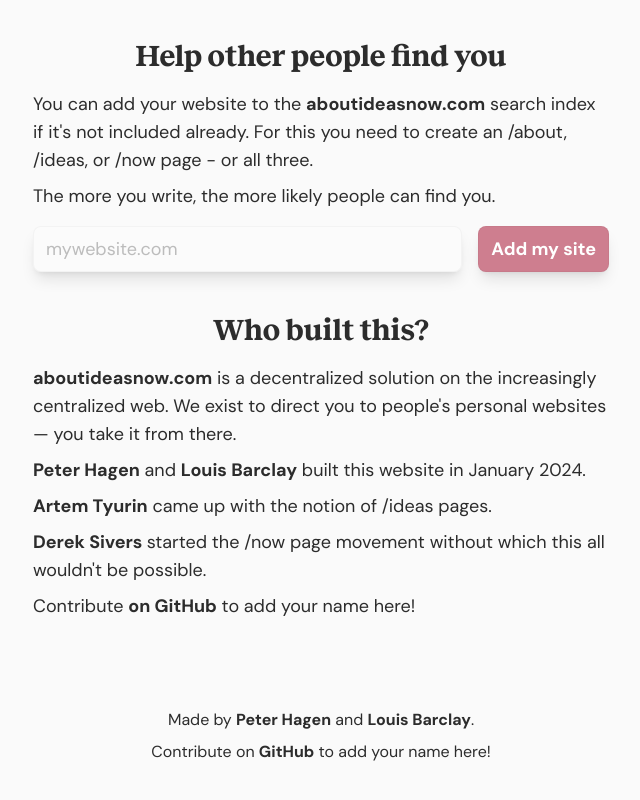
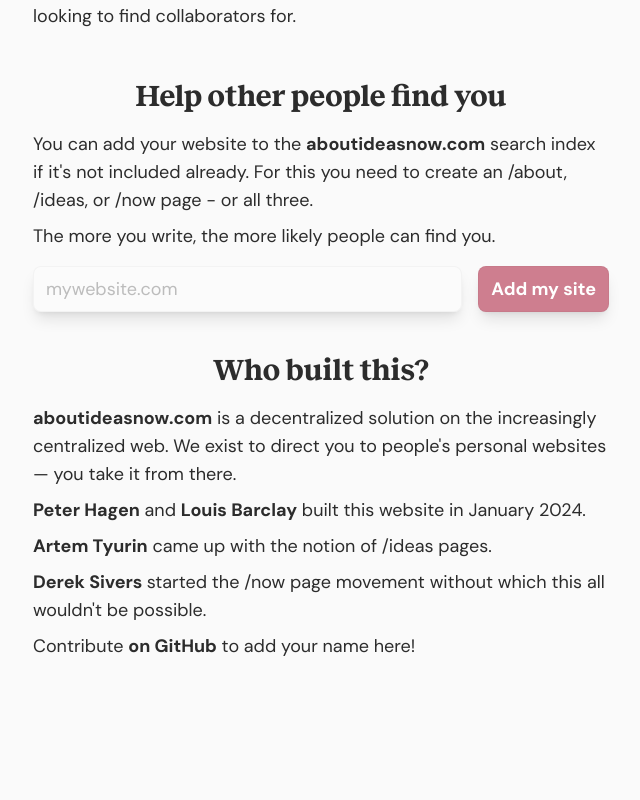
Before and after one commit to lindylearn/aboutideasnow, a SvelteKit app in the folder apps/web/: page /about in a window 1280 px wide. Shown: the part 732-1532 px from the top of the page, without its empty margins (319-959 px from the left). After the commit the page ends 1440 px from the top, so only its background shows below. Built offline with nearby package versions, Linux system fonts and the light colour scheme.

Commit message:
feat: add GitHub corner and tweak footer

```diff
--- a/apps/web/src/routes/+layout.svelte
+++ b/apps/web/src/routes/+layout.svelte
@@ -14,6 +14,55 @@
 <div
     class="flex flex-col items-center min-h-screen gap-5 p-5 mb-5 md:gap-10 bg-background font-text text-text animate-fadein"
 >
+    <!-- Very ugly piece of code here for GitHub corner, but it's quick and dirty -->
+    <a
+        href="https://github.com/lindylearn/ideasideasideas"
+        class="github-corner"
+        aria-label="View source on GitHub"
+        ><svg
+            width="80"
+            height="80"
+            viewBox="0 0 250 250"
+            style="fill:{colorPalette[3]}; color:#fff; position: absolute; top: 0; border: 0; right: 0;"
+            aria-hidden="true"
+            ><path d="M0,0 L115,115 L130,115 L142,142 L250,250 L250,0 Z"></path><path
+                d="M128.3,109.0 C113.8,99.7 119.0,89.6 119.0,89.6 C122.0,82.7 120.5,78.6 120.5,78.6 C119.2,72.0 123.4,76.3 123.4,76.3 C127.3,80.9 125.5,87.3 125.5,87.3 C122.9,97.6 130.6,101.9 134.4,103.2"
+                fill="currentColor"
+                style="transform-origin: 130px 106px;"
+                class="octo-arm"
+            ></path><path
+                d="M115.0,115.0 C114.9,115.1 118.7,116.5 119.8,115.4 L133.7,101.6 C136.9,99.2 139.9,98.4 142.2,98.6 C133.8,88.0 127.5,74.4 143.8,58.0 C148.5,53.4 154.0,51.2 159.7,51.0 C160.3,49.4 163.2,43.6 171.4,40.1 C171.4,40.1 176.1,42.5 178.8,56.2 C183.1,58.6 187.2,61.8 190.9,65.4 C194.5,69.0 197.7,73.2 200.1,77.6 C213.8,80.2 216.3,84.9 216.3,84.9 C212.7,93.1 206.9,96.0 205.4,96.6 C205.1,102.4 203.0,107.8 198.3,112.5 C181.9,128.9 168.3,122.5 157.7,114.1 C157.9,116.9 156.7,120.9 152.7,124.9 L141.0,136.5 C139.8,137.7 141.6,141.9 141.8,141.8 Z"
+                fill="currentColor"
+                class="octo-body"
+            ></path></svg
+        ></a
+    ><style>
+        .github-corner:hover .octo-arm {
+            animation: octocat-wave 560ms ease-in-out;
+        }
+        @keyframes octocat-wave {
+            0%,
+            100% {
+                transform: rotate(0);
+            }
+            20%,
+            60% {
+                transform: rotate(-25deg);
+            }
+            40%,
+            80% {
+                transform: rotate(10deg);
+            }
+        }
+        @media (max-width: 500px) {
+            .github-corner:hover .octo-arm {
+                animation: none;
+            }
+            .github-corner .octo-arm {
+                animation: octocat-wave 560ms ease-in-out;
+            }
+        }
+    </style>
     <h1>
         <a
             class="flex text-2xl font-bold leading-relaxed text-center transition-all shadow md:text-5xl font-title rounded-2xl hover:shadow-lg"
@@ -36,22 +85,23 @@
 
     <slot />
 
-    {#if href === "/"}
-        <footer class="flex flex-col items-center mt-10">
+    {#if href !== "/"}
+        <footer class="flex flex-col items-center mt-10 text-center">
             <p>
-                Made by
-                <a class="font-bold" href="https://lindylearn.io" target="_blank">Peter Hagen</a>
+                Made with 💡 by <a class="font-bold" href="https://lindylearn.io" target="_blank"
+                    >Peter Hagen</a
+                >
                 and
                 <a class="font-bold" href="https://louis.work" target="_blank">Louis Barclay</a>.
             </p>
             <p>
-                Contribute on
+                We're open source &#8212;
                 <a
                     class="font-bold"
                     href="https://github.com/lindylearn/ideasideasideas"
                     target="_blank"
                 >
-                    GitHub
+                    contribute on GitHub
                 </a>
                 to add your name here!
             </p>
```
